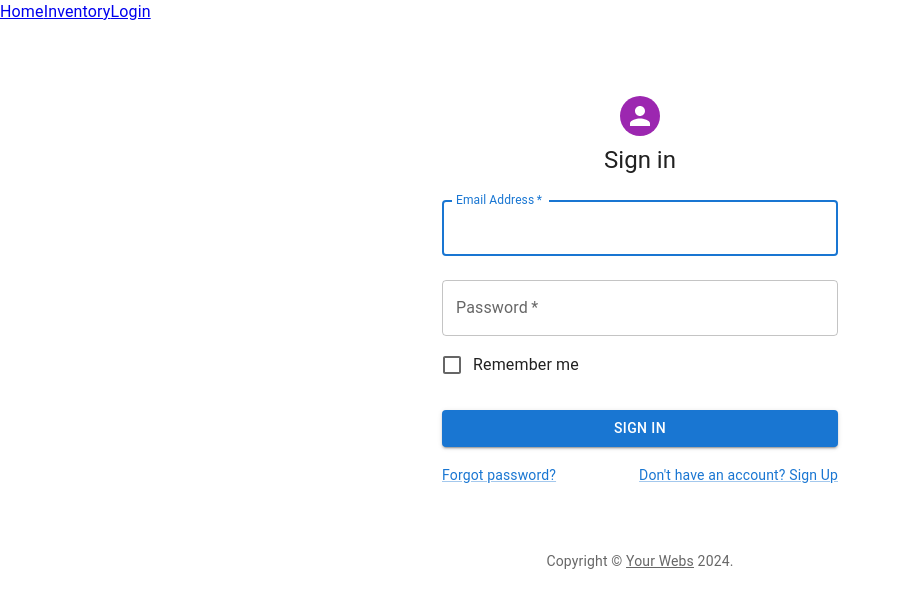
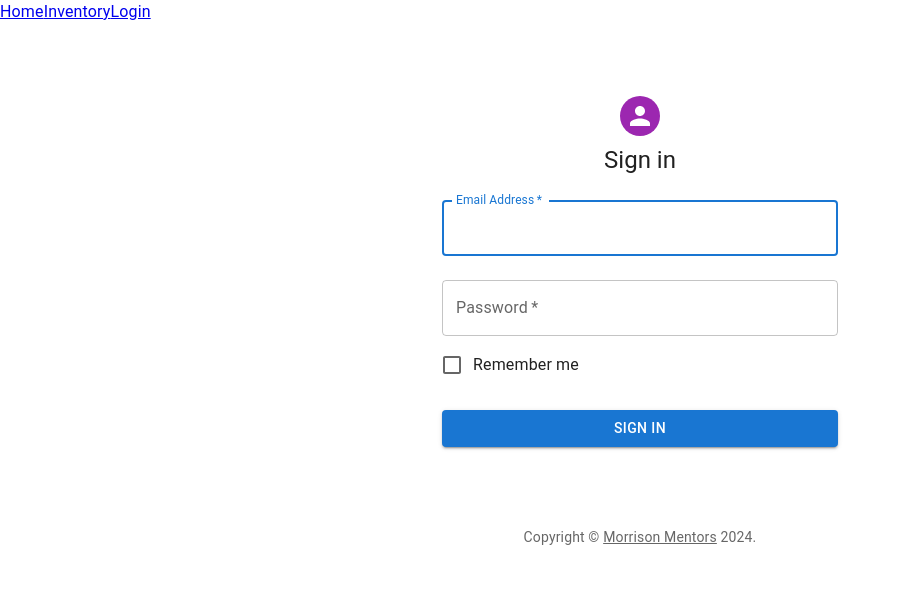
Before and after one commit to brad434/Inventory_App, a React (Vite) app in the folder client/inventory-client/: page /account in a window 1280 px wide. Shown: the top 608 px of the page, without its empty margins (0-902 px from the left). Built offline with nearby package versions, Linux system fonts and the light colour scheme.

Commit message:
updated the login page to work with token

```diff
--- a/client/inventory-client/src/App.jsx
+++ b/client/inventory-client/src/App.jsx
@@ -1,5 +1,5 @@
 import React, { useState, useEffect } from 'react'
-import { BrowserRouter as Router, Routes, Route } from 'react-router-dom'
+import { BrowserRouter as Router, Routes, Route, useNavigate } from 'react-router-dom'
 import Navbar from './components/NavBar';
 import HomePage from './pages/HomePage';
 import AddItem from './pages/AddItem';
@@ -11,40 +11,43 @@ import CategoryComponent from './components/CategoryComponent';
 import Account from './pages/Account'
 
 function App() {
-  const [isLoggedIn, setIsLoggedIn] = useState(false);
+  const [token, setToken] = useState(localStorage.getItem('token') || null);
+  const [isLoggedIn, setIsLoggedIn] = useState(!!token);
   const [isAdmin, setIsAdmin] = useState(false);
+  const navigate = useNavigate();
 
 
-  useEffect(() => {
-    const token = localStorage.getItem('authToken');
-    const adminStatus = localStorage.getItem('isAdmin') === 'true';
-    if (token) {
-      setIsLoggedIn(true);
-      setIsAdmin(adminStatus);
-    }
-  }, [])
+  // useEffect(() => {
+  //   const token = localStorage.getItem('authToken');
+  //   const adminStatus = localStorage.getItem('isAdmin') === 'true';
+  //   if (token) {
+  //     setIsLoggedIn(true);
+  //     setIsAdmin(adminStatus);
+  //   }
+  // }, [])
 
-  const handleLogin = (user) => {
-    setIsLoggedIn(true);
-    setIsAdmin(user.admin || false);
-    localStorage.setItem('authToken', user.token); // stores the token in local storage
-    localStorage.setItem('isAdmin', user.admin);  //stores admin status in local storage
-  }
+  // const handleLogin = (user) => {
+  //   setIsLoggedIn(true);
+  //   setIsAdmin(user.admin || false);
+  //   localStorage.setItem('authToken', user.token); // stores the token in local storage
+  //   localStorage.setItem('isAdmin', user.admin);  //stores admin status in local storage
+  // }
 
   const handleLogout = () => {
+    setToken(null);
     setIsLoggedIn(false);
     setIsAdmin(false);
     localStorage.removeItem('authToken'); // removes token from local storage
     localStorage.removeItem('isAdmin'); // removes admin status from local storage
+    navigate('/');
   }
 
   return (
-    <Router>
+    <>
       <Navbar isLoggedIn={isLoggedIn} isAdmin={isAdmin} handleLogout={handleLogout} />
       <Routes>
         <Route path="/" element={<HomePage />} />
         <Route path="/inventory" element={<InventoryList />} />
-
         {isLoggedIn && isAdmin && (
           <>
             <Route path='/add' element={<AddItem />} />
@@ -54,11 +57,11 @@ function App() {
         <Route path="/inventory/category/:category" element={<CategoryComponent />} />
         <Route path="/update/:id" element={isLoggedIn ? <UpdateItem /> : <LoginPage />} />
         <Route path='/account' element={isLoggedIn ? <Account /> : <LoginPage />} />
-        <Route path="/login" element={<LoginPage handleLogin={handleLogin} />} />
+        <Route path="/login" element={<LoginPage setIsLoggedIn={setIsLoggedIn} />} />
         {/* <Route path="/account" element={<Account />} /> */}
         {/* <Route path="/admin" element={<AdminPage />} /> */}
       </Routes>
-    </Router>
+    </>
   )
 }
 
--- a/client/inventory-client/src/main.jsx
+++ b/client/inventory-client/src/main.jsx
@@ -1,10 +1,13 @@
 import { StrictMode } from 'react'
 import { createRoot } from 'react-dom/client'
+import { BrowserRouter as Router } from 'react-router-dom'
 import App from './App.jsx'
 import './index.css'
 
 createRoot(document.getElementById('root')).render(
   <StrictMode>
-    <App />
+    <Router>
+      <App />
+    </Router>
   </StrictMode>,
 )
--- a/client/inventory-client/src/pages/LoginPage.jsx
+++ b/client/inventory-client/src/pages/LoginPage.jsx
@@ -19,8 +19,8 @@ function Copyright(props) {
   return (
     <Typography variant="body2" color="text.secondary" align="center" {...props}>
       {'Copyright © '}
-      <Link color="inherit" href="https://mui.com/">
-        Your Webs
+      <Link color="inherit" href="https://www.mmentors.org">
+        Morrison Mentors
       </Link>{' '}
       {new Date().getFullYear()}
       {'.'}
@@ -30,10 +30,9 @@ function Copyright(props) {
 
 const defaultTheme = createTheme();
 
-export default function SignIn({ handleLogin }) { //Pass handleLogin as a prop
+export default function SignIn({ setIsLoggedIn }) {
   const [email, setEmail] = useState('');
   const [password, setPassword] = useState('');
-  const [error, setError] = useState('');
   const navigate = useNavigate();
 
   const handleSubmit = async (event) => {
@@ -41,21 +40,18 @@ export default function SignIn({ handleLogin }) { //Pass handleLogin as a prop
     try {
       const response = await axios.post('http://localhost:5000/users/login', { email, password });
 
-      const { user, token } = response.data; //Extract user and token from the response
-      console.log("check here", response.data.token)
-
-      //store token in local storage for persistent sessions
-      localStorage.setItem('authToken', token);
-
-      //call handleLogin to update parent component's state
-      handleLogin(user);
-
-      alert("Signed in");
-      navigate('/inventory');
-
+      if (response.status === 200) {
+        const data = response.data;
+        localStorage.setItem('token', data.token);
+        setIsLoggedIn(true);
+        alert(data.message)
+        navigate('/account')
+      } else {
+        console.error('Login Failed');
+        alert("Username or Password is incorrect")
+      }
     } catch (error) {
       console.error('Login failed:', error);
-      setError('Invalid email or password'); // set error message for user feedback
     }
   };
 
@@ -112,18 +108,7 @@ export default function SignIn({ handleLogin }) { //Pass handleLogin as a prop
             >
               Sign In
             </Button>
-            <Grid container>
-              <Grid item xs>
-                <Link href="#" variant="body2">
-                  Forgot password?
-                </Link>
-              </Grid>
-              <Grid item>
-                <Link href="#" variant="body2">
-                  {"Don't have an account? Sign Up"}
-                </Link>
-              </Grid>
-            </Grid>
+
           </Box>
         </Box>
         <Copyright sx={{ mt: 8, mb: 4 }} />
```
